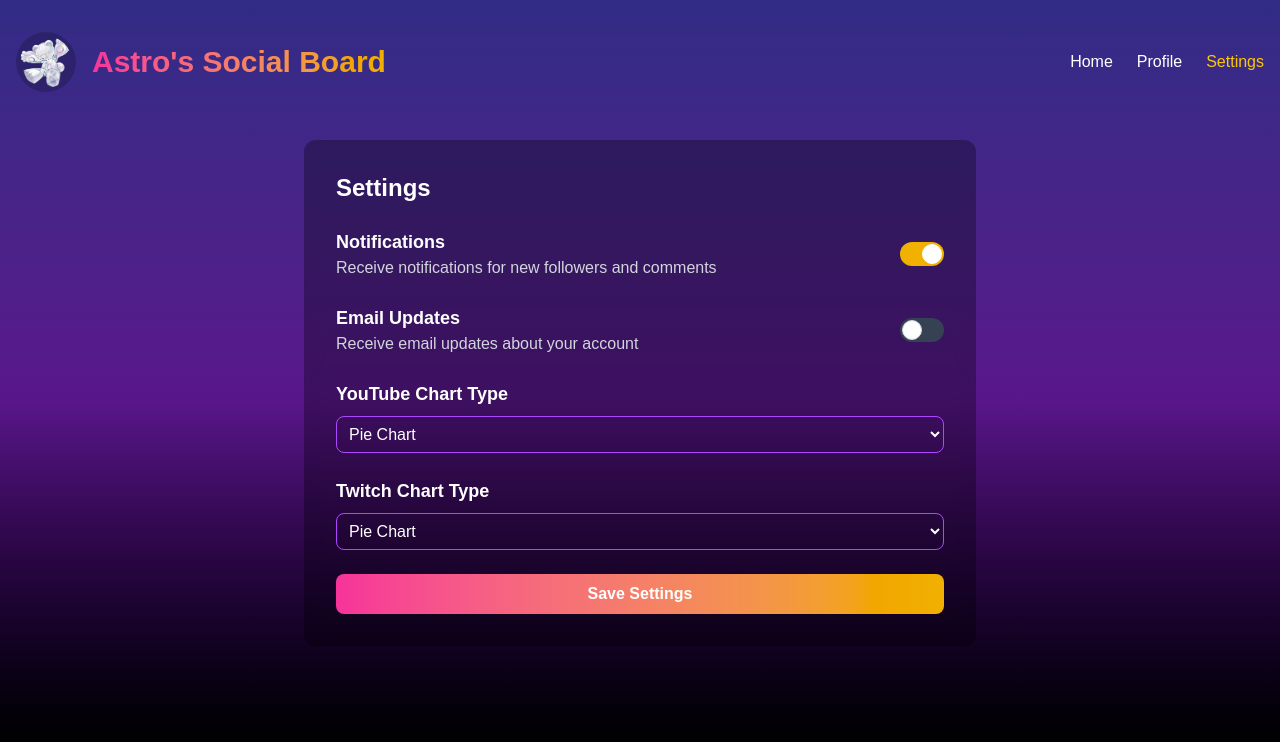
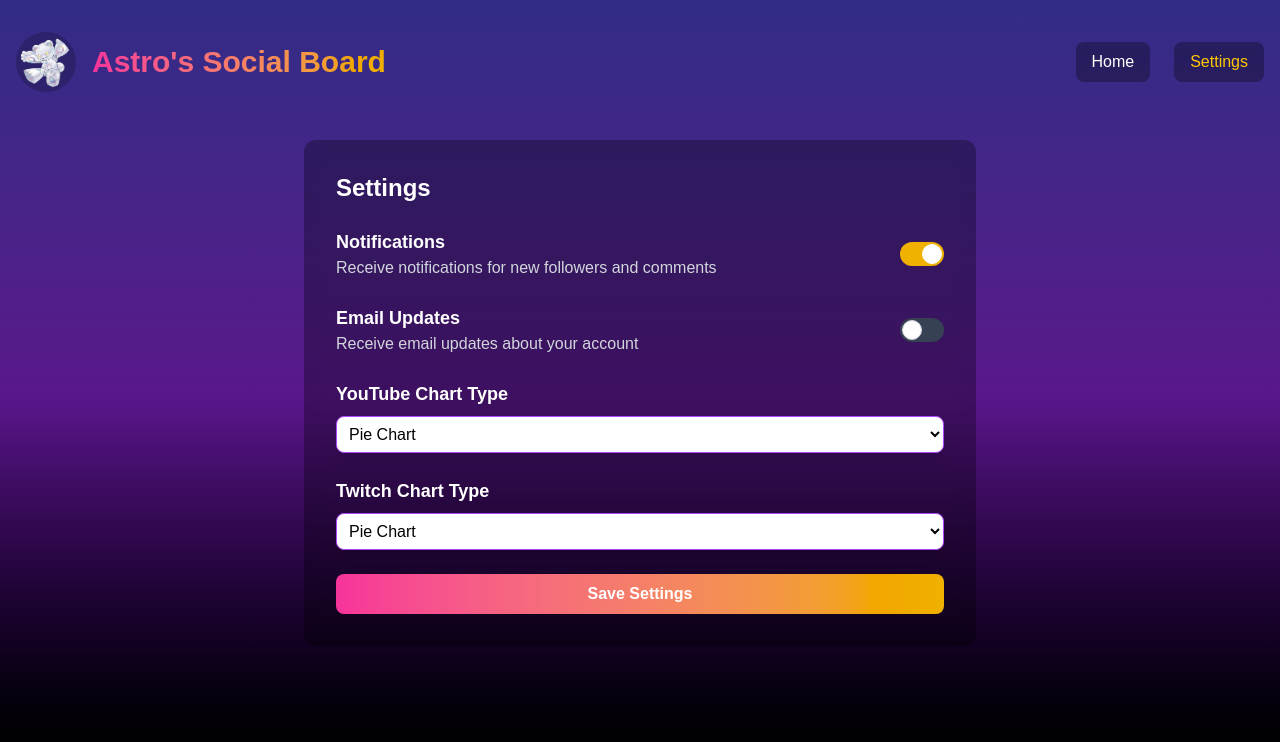
Before and after one commit to shadowknight55/social-dashboard, a Next.js app: page /settings in a window 1280 px wide. Shown: the top 742 px of the page. Built offline with nearby package versions, Linux system fonts and the light colour scheme.

Commit message:
updated ui

```diff
--- a/app/components/DashboardCharts.js
+++ b/app/components/DashboardCharts.js
@@ -149,7 +149,7 @@ export default function DashboardCharts() {
         <div className="aspect-square">
           {renderChart(chartTypes.youtubeChartType, true)}
         </div>
-        <select className="mt-4 w-full bg-transparent border border-purple-500 rounded-lg p-2 text-white">
+        <select className="mt-4 w-full bg-white border border-purple-500 rounded-lg p-2 text-black shadow-lg">
           <option value="daily">Daily Stats</option>
           <option value="weekly">Weekly Stats</option>
           <option value="monthly">Monthly Stats</option>
@@ -162,7 +162,7 @@ export default function DashboardCharts() {
         <div className="aspect-square">
           {renderChart(chartTypes.twitchChartType, false)}
         </div>
-        <select className="mt-4 w-full bg-transparent border border-purple-500 rounded-lg p-2 text-white">
+        <select className="mt-4 w-full bg-white border border-purple-500 rounded-lg p-2 text-black shadow-lg">
           <option value="daily">Daily Stats</option>
           <option value="weekly">Weekly Stats</option>
           <option value="monthly">Monthly Stats</option>
--- a/app/page.js
+++ b/app/page.js
@@ -23,9 +23,8 @@ export default function Home() {
             </h1>
           </div>
           <nav className="flex gap-6">
-            <Link href="/" className="text-yellow-400 transition-colors">Home</Link>
-            <Link href="/profile" className="hover:text-yellow-400 transition-colors">Profile</Link>
-            <Link href="/settings" className="hover:text-yellow-400 transition-colors">Settings</Link>
+            <button onClick={() => window.location.href = '/'} className="text-yellow-400 transition-colors px-4 py-2 rounded-lg bg-black/30 hover:bg-yellow-400 hover:text-black">Home</button>
+            <button onClick={() => window.location.href = '/settings'} className="hover:text-yellow-400 transition-colors px-4 py-2 rounded-lg bg-black/30 hover:bg-yellow-400 hover:text-black">Settings</button>
           </nav>
         </header>
 
--- a/app/settings/page.js
+++ b/app/settings/page.js
@@ -54,9 +54,8 @@ export default function Settings() {
             </h1>
           </div>
           <nav className="flex gap-6">
-            <Link href="/" className="hover:text-yellow-400 transition-colors">Home</Link>
-            <Link href="/profile" className="hover:text-yellow-400 transition-colors">Profile</Link>
-            <Link href="/settings" className="text-yellow-400 transition-colors">Settings</Link>
+            <button onClick={() => window.location.href = '/'} className="hover:text-yellow-400 transition-colors px-4 py-2 rounded-lg bg-black/30 hover:bg-yellow-400 hover:text-black">Home</button>
+            <button onClick={() => window.location.href = '/settings'} className="text-yellow-400 transition-colors px-4 py-2 rounded-lg bg-black/30 hover:bg-yellow-400 hover:text-black">Settings</button>
           </nav>
         </header>
 
@@ -108,7 +107,7 @@ export default function Settings() {
                   name="youtubeChartType"
                   value={settings.youtubeChartType}
                   onChange={handleChange}
-                  className="w-full bg-transparent border border-purple-500 rounded-lg p-2 text-white"
+                  className="w-full bg-white border border-purple-500 rounded-lg p-2 text-black shadow-lg"
                 >
                   <option value="pie">Pie Chart</option>
                   <option value="bar">Bar Chart</option>
@@ -124,7 +123,7 @@ export default function Settings() {
                   name="twitchChartType"
                   value={settings.twitchChartType}
                   onChange={handleChange}
-                  className="w-full bg-transparent border border-purple-500 rounded-lg p-2 text-white"
+                  className="w-full bg-white border border-purple-500 rounded-lg p-2 text-black shadow-lg"
                 >
                   <option value="pie">Pie Chart</option>
                   <option value="bar">Bar Chart</option>
```
